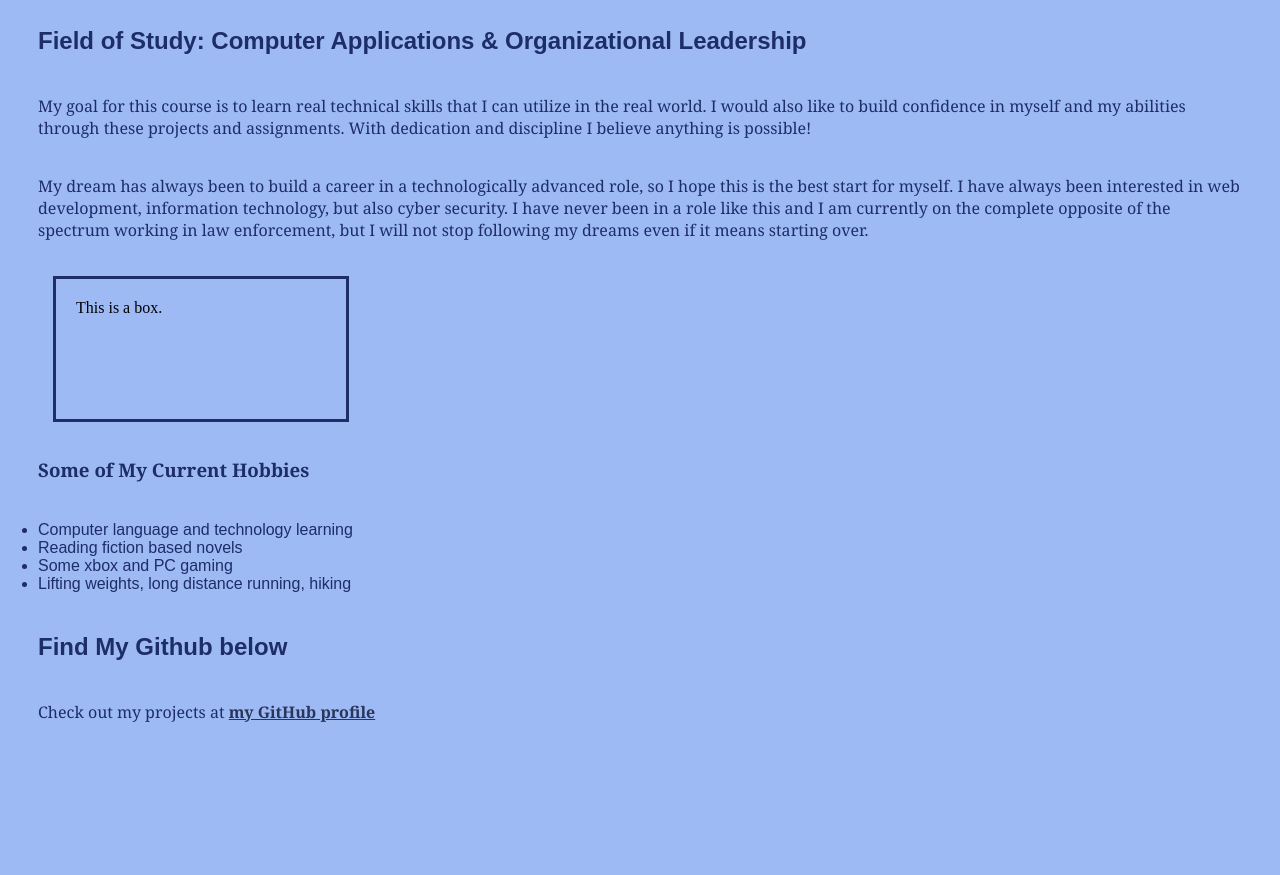
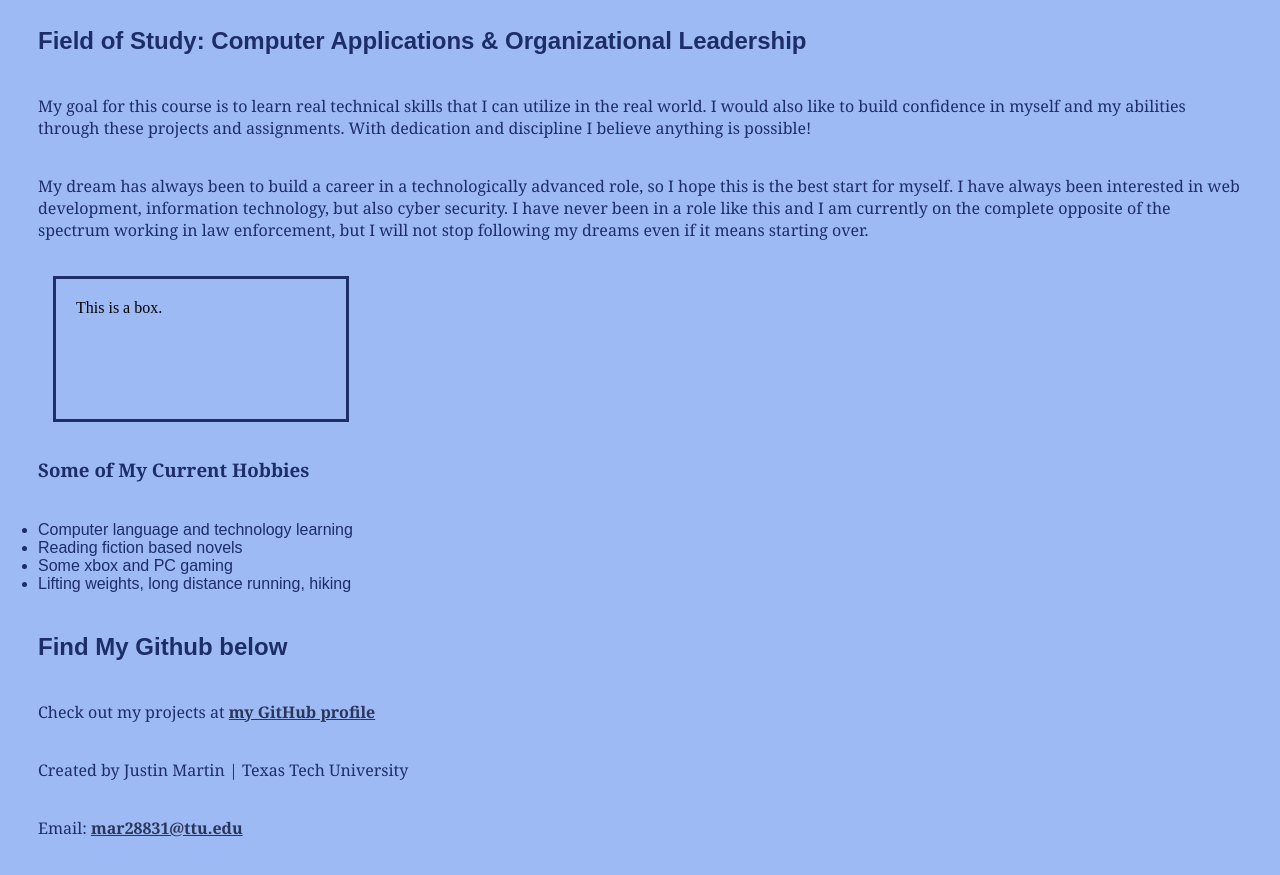
Before and after one commit to Justxn13/Justxn13.github.io, a plain HTML site: page index.html in a window 1280 px wide. Shown: the part 151-1026 px from the top of the page. Before the commit the page ends 928 px from the top, so only its background shows below. Drawn offline with Linux system fonts and the light colour scheme.

Commit message:
Added a footer with personal details and email link
As per requirements I went ahead and added a footer with my name and TTU email for my Live GitHub Page.

```diff
--- a/index.html
+++ b/index.html
@@ -44,5 +44,12 @@
     Check out my projects at
     <a href="https://github.com/Justxn13">my GitHub profile</a>
   </p>
+  <footer>
+    <p>Created by Justin Martin | Texas Tech University</p>
+    <p>
+        Email:
+        <a href="mailto:mar28831@ttu.edu">mar28831@ttu.edu</a>
+    </p>
+  </footer>
 </body>
 </html>
```
